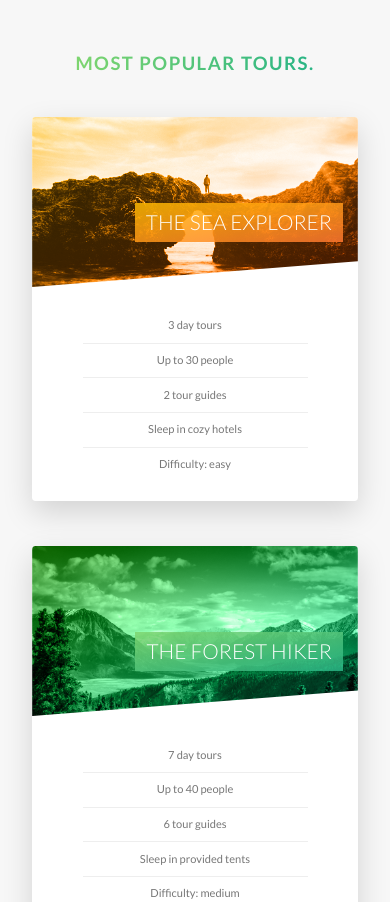
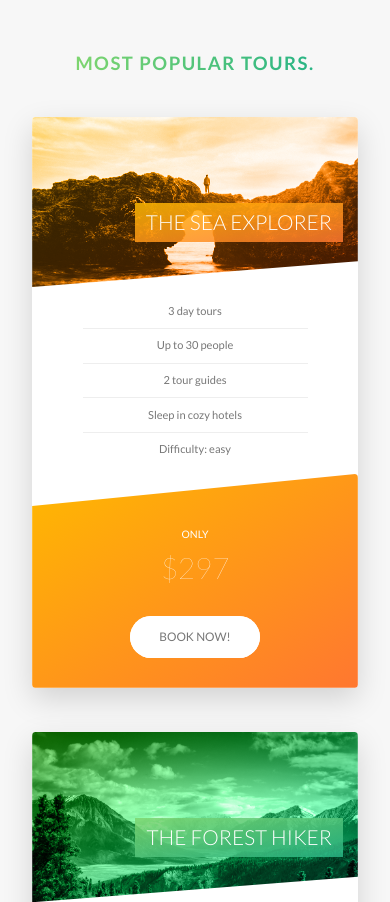
Before and after one commit to Johnny-Saraiva/natours, a website: page index.html in a window 390 px wide. Shown: the part 2590-3492 px from the top of the page. Drawn offline with Linux system fonts and the light colour scheme.

Commit message:
Configured responsive cards layout

```diff
--- a/sass/components/_card.scss
+++ b/sass/components/_card.scss
@@ -150,4 +150,47 @@
     font-size: 6rem;
     font-weight: 100;
   }
+
+  @include responsive(tablet-portrait) {
+    height: auto;
+    border-radius: .5rem;
+    background-color: $color-white;
+    box-shadow: 0 1.5rem 4rem rgba($color-black, .15);
+
+    &__side {
+      height: auto;
+      position: relative;
+      box-shadow: none;
+
+      &--back {
+        transform: rotateY(0);
+        clip-path: polygon(0 15%, 100% 0, 100% 100%, 0 100%);
+      }
+    }
+
+    &:hover &__side--front {
+      transform: rotateY(0);
+    }
+
+    &__details {
+      padding: 1rem 3rem;
+    }
+
+    &__cta {
+      position: relative;
+      top: 0;
+      left: 0;
+      transform: translate(0);
+      width: 100%;
+      padding: 7rem 4rem 4rem 4rem;
+    }
+
+    &__price-box {
+      margin-bottom: 3rem;
+    }
+
+    &__price-value {
+      font-size: 4rem;
+    }
+  }
 }
```
Also changed, not shown: css/style.css.
